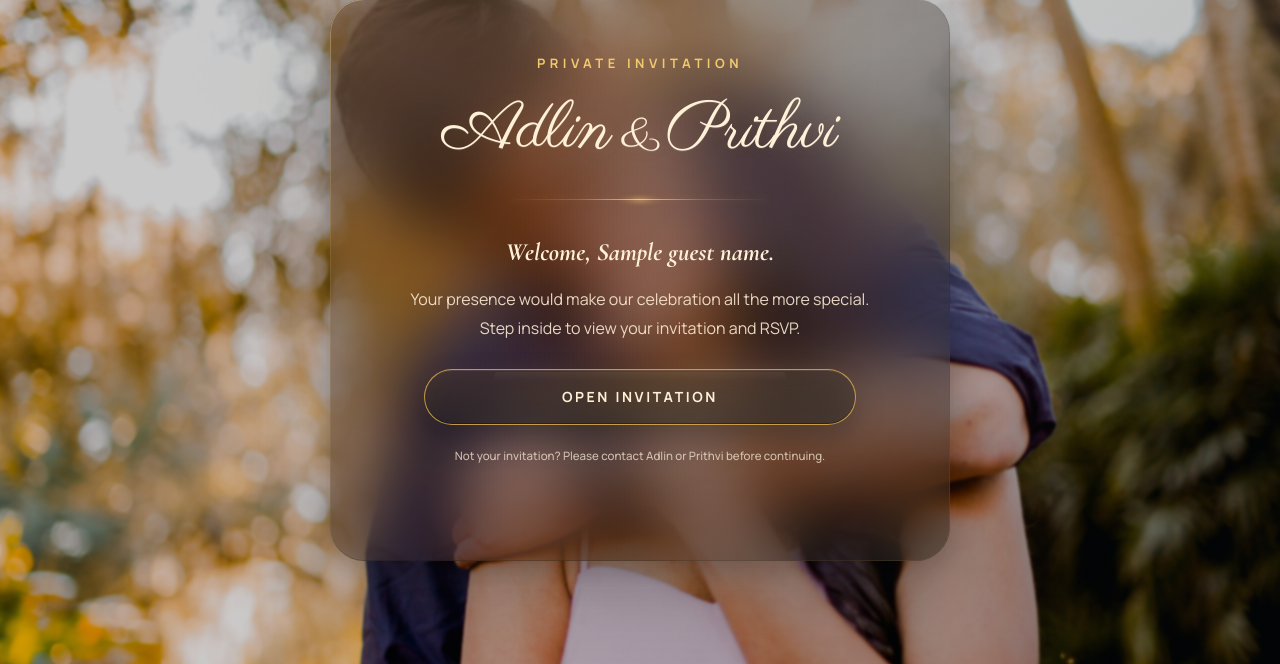
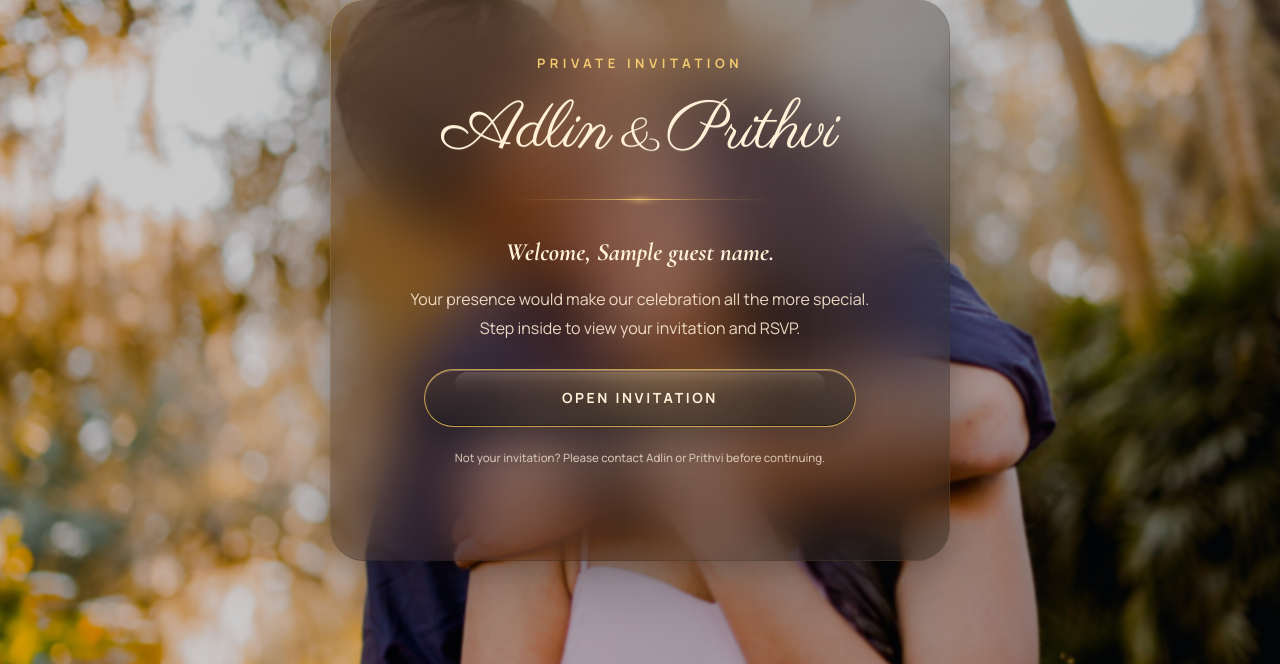
Before and after one commit to Prithvi7007/Wedding_Website_Final, a Flask app: template templates/index.html in a window 1280 px wide. Shown: the part 113-777 px from the top of the page. Run offline with Flask 3, Linux system fonts and the light colour scheme; the template is opened without the code that fills it: most values are stand-ins (such as "Sample title", 1, 10 or a date in 2020); some libraries are stand-ins or nearby versions.

Commit message:
gpt style4

```diff
--- a/static/invitation-render-v2.css
+++ b/static/invitation-render-v2.css
@@ -435,52 +435,68 @@ body.invitation-render-v2 .welcome-heart {
 /* BUTTON                                                 */
 /* ----------------------------------------------------- */
 
+/* ----------------------------------------------------- */
+/* LIQUID-GLASS OPEN INVITATION BUTTON                   */
+/* Inspired by the referenced Webflow interaction        */
+/* ----------------------------------------------------- */
+
 body.invitation-render-v2 .open-invitation-btn {
     position: relative;
+    isolation: isolate;
     overflow: hidden;
 
     width: min(100%, 432px);
-    min-height: 56px;
+    min-height: 58px;
     margin: 0 auto;
-    padding: 16px 25px;
+    padding: 16px 26px;
 
     display: inline-flex;
     align-items: center;
     justify-content: center;
     gap: 10px;
 
+    color: var(--invite-cream);
+
+    /*
+     * Transparent smoked glass:
+     * the photograph can subtly influence the button.
+     */
     background:
         radial-gradient(
-            circle at 50% -34%,
-            rgba(255, 217, 138, 0.04) 0%,
-            rgba(255, 217, 138, 0.008) 46%,
-            rgba(255, 217, 138, 0) 74%
+            circle at 50% -45%,
+            rgba(255, 231, 178, 0.20) 0%,
+            rgba(255, 218, 147, 0.065) 34%,
+            rgba(255, 218, 147, 0) 68%
         ),
         linear-gradient(
             180deg,
-            rgba(83, 65, 51, 0.24) 0%,
-            rgba(48, 43, 39, 0.31) 52%,
-            rgba(27, 29, 28, 0.39) 100%
+            rgba(110, 86, 65, 0.25) 0%,
+            rgba(55, 48, 43, 0.32) 48%,
+            rgba(24, 27, 27, 0.42) 100%
         );
 
-    color: var(--invite-cream);
-
-    border: 1px solid rgba(225, 176, 79, 0.82);
+    border: 1px solid rgba(229, 181, 89, 0.82);
     border-radius: 999px;
 
     backdrop-filter:
-        blur(18px)
-        saturate(132%);
+        blur(19px)
+        saturate(145%)
+        brightness(1.04);
 
     -webkit-backdrop-filter:
-        blur(18px)
-        saturate(132%);
+        blur(19px)
+        saturate(145%)
+        brightness(1.04);
 
     box-shadow:
-        0 14px 30px rgba(5, 8, 8, 0.29),
-        0 0 20px rgba(216, 170, 79, 0.06),
-        inset 0 1px 0 rgba(255, 233, 185, 0.10),
-        inset 0 -1px 0 rgba(6, 9, 9, 0.38);
+        0 14px 30px rgba(4, 7, 7, 0.28),
+        0 0 20px rgba(216, 170, 79, 0.055),
+
+        inset 0 1px 0 rgba(255, 240, 203, 0.32),
+        inset 1px 0 0 rgba(255, 220, 151, 0.09),
+        inset -1px 0 0 rgba(10, 12, 12, 0.14),
+        inset 0 -1px 0 rgba(5, 8, 8, 0.48),
+        inset 0 -9px 20px rgba(6, 9, 9, 0.08);
 
     font-family: "Manrope", Arial, sans-serif;
     font-size: 14px;
@@ -491,123 +507,258 @@ body.invitation-render-v2 .open-invitation-btn {
 
     cursor: pointer;
 
+    transform:
+        translateY(0)
+        scale(1);
+
     transition:
-        transform 0.24s ease,
-        background 0.24s ease,
-        border-color 0.24s ease,
-        box-shadow 0.24s ease;
+        transform 320ms cubic-bezier(0.2, 0.8, 0.2, 1),
+        background 320ms ease,
+        border-color 320ms ease,
+        box-shadow 320ms ease,
+        backdrop-filter 320ms ease,
+        -webkit-backdrop-filter 320ms ease;
 }
 
+/*
+ * Curved highlight along the upper interior.
+ * This creates the convex glass appearance.
+ */
 body.invitation-render-v2 .open-invitation-btn::before {
     content: "";
     position: absolute;
     top: 2px;
-    left: 16%;
-    right: 16%;
+    left: 7%;
+    right: 7%;
     z-index: 0;
 
-    height: 16%;
+    height: 43%;
     border-radius: 999px;
     pointer-events: none;
 
     background:
         linear-gradient(
             180deg,
-            rgba(255, 231, 181, 0.05),
-            rgba(255, 231, 181, 0)
+            rgba(255, 244, 216, 0.24) 0%,
+            rgba(255, 231, 184, 0.08) 42%,
+            rgba(255, 231, 184, 0) 100%
         );
+
+    opacity: 0.66;
+
+    transition:
+        opacity 320ms ease,
+        transform 320ms ease;
 }
 
+/*
+ * Narrow light sweep that travels through the glass
+ * when the button is hovered.
+ */
 body.invitation-render-v2 .open-invitation-btn::after {
     content: "";
     position: absolute;
-    top: 50%;
-    left: 50%;
-    z-index: 0;
+    top: -145%;
+    left: -38%;
+    z-index: 1;
 
-    width: 74%;
-    height: 110%;
+    width: 25%;
+    height: 390%;
 
-    border-radius: 999px;
     pointer-events: none;
 
     background:
-        radial-gradient(
-            ellipse,
-            rgba(214, 165, 75, 0.045) 0%,
-            rgba(214, 165, 75, 0) 70%
+        linear-gradient(
+            90deg,
+            rgba(255, 255, 255, 0) 0%,
+            rgba(255, 244, 215, 0.06) 24%,
+            rgba(255, 244, 215, 0.42) 50%,
+            rgba(255, 244, 215, 0.06) 76%,
+            rgba(255, 255, 255, 0) 100%
         );
 
-    transform: translate(-50%, -50%);
+    filter: blur(1px);
+
+    opacity: 0;
+    transform: rotate(18deg);
+
+    transition:
+        left 720ms cubic-bezier(0.2, 0.75, 0.2, 1),
+        opacity 220ms ease;
 }
 
+/* Keep the label and spinner above the glass layers */
 body.invitation-render-v2 .open-invitation-btn > * {
     position: relative;
-    z-index: 2;
+    z-index: 3;
 }
 
+body.invitation-render-v2 .open-invitation-btn .btn-label {
+    transition:
+        letter-spacing 320ms ease,
+        text-shadow 320ms ease;
+}
+
+/* Desktop hover interaction */
 body.invitation-render-v2 .open-invitation-btn:hover {
     background:
         radial-gradient(
-            circle at 50% -34%,
-            rgba(255, 219, 137, 0.10) 0%,
-            rgba(255, 219, 137, 0.020) 47%,
-            rgba(255, 219, 137, 0) 74%
+            circle at 50% -45%,
+            rgba(255, 234, 185, 0.28) 0%,
+            rgba(255, 220, 151, 0.095) 36%,
+            rgba(255, 220, 151, 0) 70%
         ),
         linear-gradient(
             180deg,
-            rgba(106, 78, 54, 0.40) 0%,
-            rgba(60, 50, 43, 0.47) 52%,
-            rgba(29, 31, 29, 0.55) 100%
+            rgba(126, 94, 66, 0.32) 0%,
+            rgba(65, 53, 45, 0.38) 48%,
+            rgba(27, 30, 29, 0.47) 100%
         );
 
-    border-color: rgba(245, 201, 105, 0.96);
+    border-color: rgba(248, 207, 118, 0.98);
+
+    backdrop-filter:
+        blur(22px)
+        saturate(158%)
+        brightness(1.07);
+
+    -webkit-backdrop-filter:
+        blur(22px)
+        saturate(158%)
+        brightness(1.07);
 
     box-shadow:
-        0 16px 36px rgba(5, 8, 8, 0.31),
-        0 0 24px rgba(217, 170, 77, 0.09),
-        inset 0 1px 0 rgba(255, 233, 185, 0.14),
-        inset 0 -1px 0 rgba(6, 9, 9, 0.36);
+        0 19px 40px rgba(4, 7, 7, 0.34),
+        0 0 27px rgba(222, 174, 78, 0.12),
 
-    transform: translateY(-2px);
+        inset 0 1px 0 rgba(255, 246, 220, 0.44),
+        inset 1px 0 0 rgba(255, 224, 160, 0.12),
+        inset -1px 0 0 rgba(10, 12, 12, 0.11),
+        inset 0 -1px 0 rgba(5, 8, 8, 0.43),
+        inset 0 -9px 20px rgba(6, 9, 9, 0.055);
+
+    transform:
+        translateY(-3px)
+        scale(1.012);
 }
 
-body.invitation-render-v2 .open-invitation-btn:active {
-    transform: translateY(0) scale(0.99);
+body.invitation-render-v2 .open-invitation-btn:hover::before {
+    opacity: 0.88;
+    transform: translateY(-1px);
 }
 
+body.invitation-render-v2 .open-invitation-btn:hover::after {
+    left: 116%;
+    opacity: 0.86;
+}
+
+body.invitation-render-v2 .open-invitation-btn:hover .btn-label {
+    letter-spacing: 2.85px;
+
+    text-shadow:
+        0 0 14px rgba(255, 225, 164, 0.20);
+}
+
+/* Physical press response */
+body.invitation-render-v2 .open-invitation-btn:active {
+    transform:
+        translateY(0)
+        scale(0.985);
+
+    box-shadow:
+        0 8px 18px rgba(4, 7, 7, 0.24),
+
+        inset 0 2px 5px rgba(5, 8, 8, 0.30),
+        inset 0 1px 0 rgba(255, 240, 203, 0.22);
+}
+
+/* Keyboard accessibility */
 body.invitation-render-v2 .open-invitation-btn:focus-visible {
-    outline: 2px solid rgba(255, 244, 215, 0.96);
+    outline: 2px solid rgba(255, 245, 218, 0.98);
     outline-offset: 4px;
 
     box-shadow:
-        0 0 0 5px rgba(216, 170, 79, 0.24),
-        0 16px 36px rgba(5, 8, 8, 0.29);
+        0 0 0 5px rgba(216, 170, 79, 0.27),
+        0 18px 38px rgba(4, 7, 7, 0.31),
+
+        inset 0 1px 0 rgba(255, 246, 220, 0.38);
 }
 
+/* Loading state */
 body.invitation-render-v2 .open-invitation-btn:disabled {
     cursor: wait;
 }
 
+body.invitation-render-v2 .open-invitation-btn.is-loading {
+    transform: none;
+}
+
+body.invitation-render-v2 .open-invitation-btn.is-loading::after {
+    opacity: 0;
+}
+
 body.invitation-render-v2 .btn-spinner {
     display: none;
+
     width: 16px;
     height: 16px;
 
-    border: 2px solid rgba(255, 242, 210, 0.32);
+    border: 2px solid rgba(255, 242, 210, 0.30);
     border-top-color: var(--invite-gold-bright);
     border-radius: 50%;
 
     animation: invitation-spinner 0.75s linear infinite;
 }
 
-body.invitation-render-v2 .open-invitation-btn.is-loading .btn-spinner {
+body.invitation-render-v2
+.open-invitation-btn.is-loading
+.btn-spinner {
     display: inline-block;
 }
 
 @keyframes invitation-spinner {
     to {
         transform: rotate(360deg);
+    }
+}
+
+/* Touch devices should not retain desktop hover movement */
+@media (hover: none), (pointer: coarse) {
+    body.invitation-render-v2 .open-invitation-btn:hover {
+        transform: none;
+    }
+
+    body.invitation-render-v2 .open-invitation-btn::after {
+        display: none;
+    }
+}
+
+/* Small-screen sizing */
+@media (max-width: 700px) {
+    body.invitation-render-v2 .open-invitation-btn {
+        width: min(100%, 365px);
+        min-height: 54px;
+
+        padding: 15px 20px;
+
+        font-size: 12px;
+        letter-spacing: 2.1px;
+    }
+}
+
+/* Reduced-motion accessibility */
+@media (prefers-reduced-motion: reduce) {
+    body.invitation-render-v2 .open-invitation-btn,
+    body.invitation-render-v2 .open-invitation-btn::before,
+    body.invitation-render-v2 .open-invitation-btn::after,
+    body.invitation-render-v2 .open-invitation-btn .btn-label,
+    body.invitation-render-v2 .btn-spinner {
+        animation-duration: 0.01ms !important;
+        transition-duration: 0.01ms !important;
+    }
+
+    body.invitation-render-v2 .open-invitation-btn::after {
+        display: none;
     }
 }
 
```
